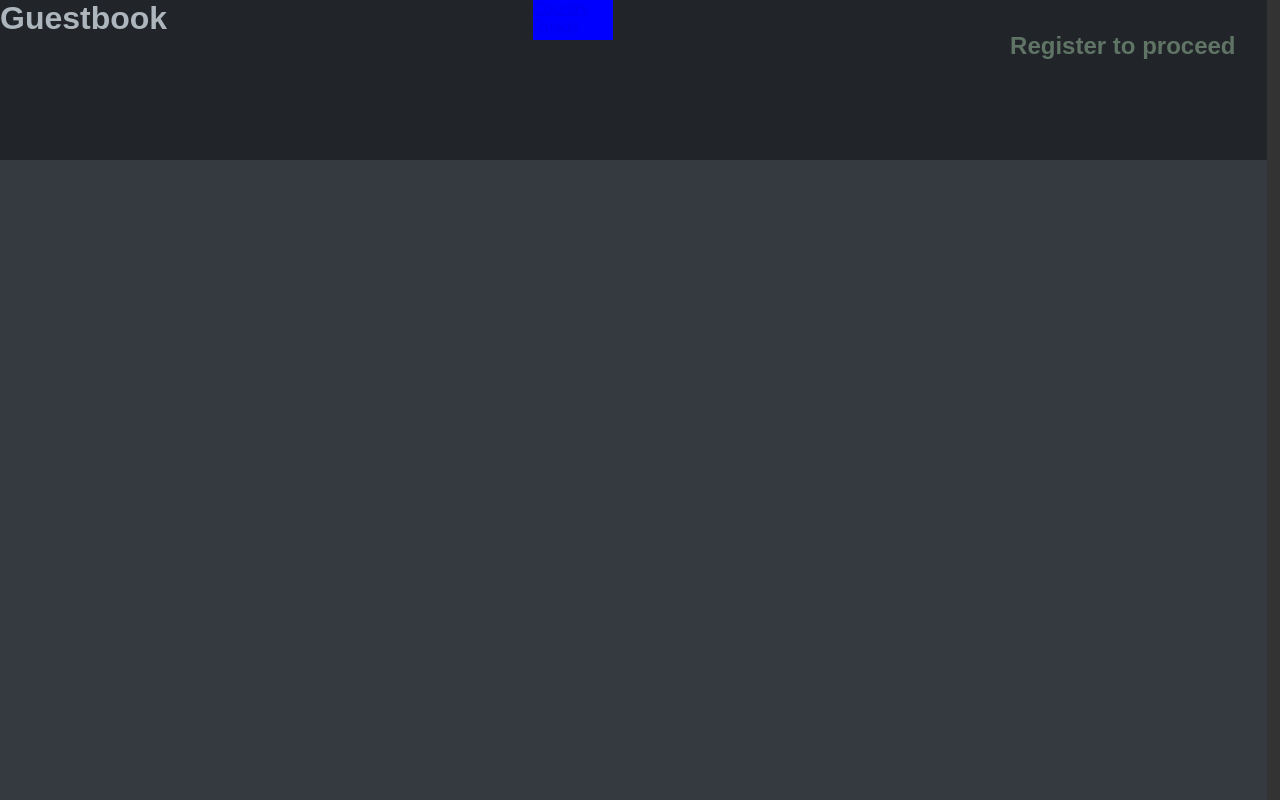
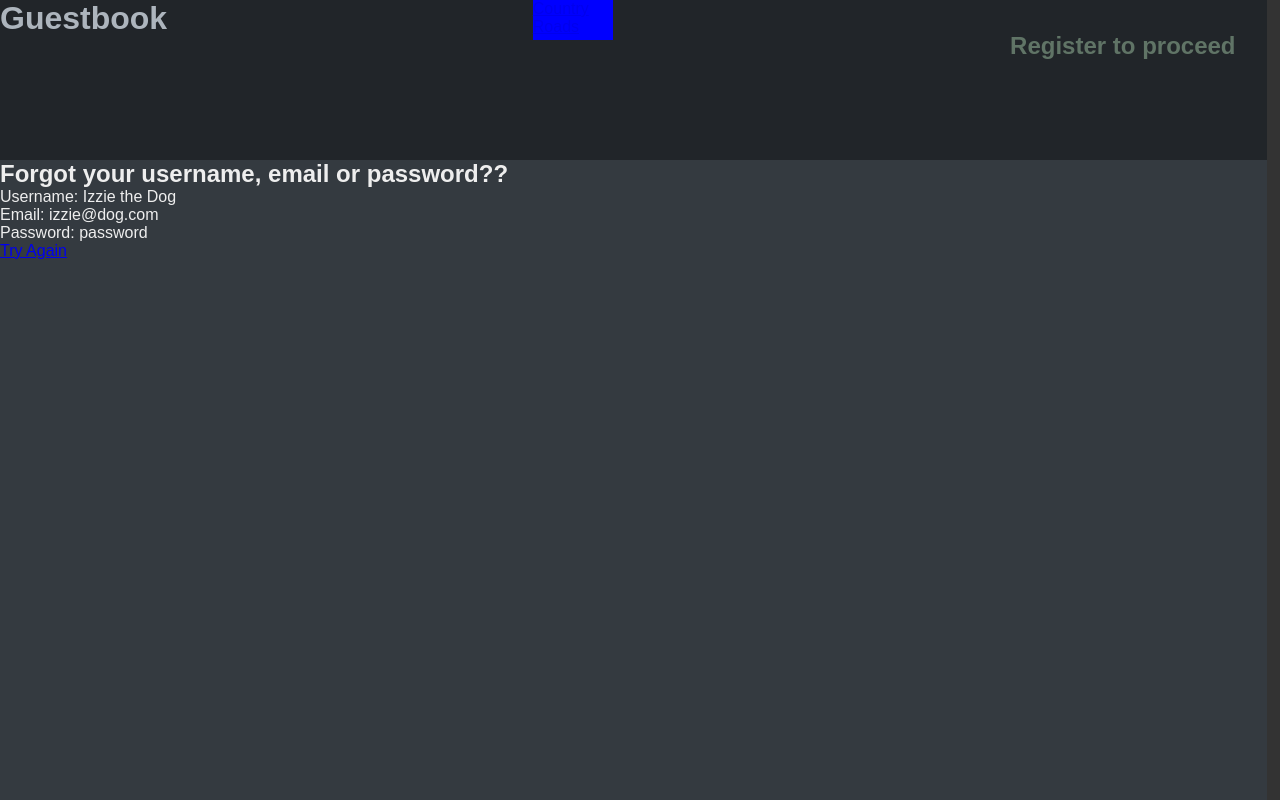
Before and after one commit to Joseph-K-B/guest-book, a React app: page /help in a window 1280 px wide. Shown: the top 800 px of the page. Built offline with nearby package versions, Linux system fonts and the light colour scheme.

Commit message:
PrivateRoute working, adding commented code for react v5

```diff
--- a/src/App.jsx
+++ b/src/App.jsx
@@ -7,6 +7,7 @@ import GuestBook from "./views/GuestBook/GuestBook";
 import Login from "./views/Auth/Login";
 import { AuthProvider } from "./context/AuthCtx";
 import PrivateRoute from "./components/privy/PrivateRoute";
+import Help from "./views/Help/Help";
 
 function App() {
   return (
@@ -16,11 +17,16 @@ function App() {
           <Router>
             <Layout className={css.layout}>
               <Routes>
-                <Route exact path='/' element={<Home />} />
+                <Route exact path='/home' element={<Home />} />
                 <Route path='/login' element={<Login />} />
+                <Route path='/help' element={<Help />} />
                 <Route
-                  path='/guestbook/*'
-                  element={<PrivateRoute component={GuestBook} />}
+                  path='/'
+                  element={
+                    <PrivateRoute>
+                      <GuestBook />
+                    </PrivateRoute>
+                  }
                 />
               </Routes>
             </Layout>
--- a/src/components/privy/PrivateRoute.jsx
+++ b/src/components/privy/PrivateRoute.jsx
@@ -1,24 +1,12 @@
-import { Routes, Route, useNavigate } from 'react-router-dom';
+import { Routes, Route, useNavigate, Navigate } from 'react-router-dom';
 import useAuth from '../../hooks/useAuth';
 
 function PrivateRoute({ children, ...rest }) {
   const { user } = useAuth();
   const navigate = useNavigate();
 
-  console.log('USER:',user, 'REST PARAMS:',rest, 'CHILDREN', children);
-  return (
-    <>
-    <Routes>
-      <Route
-      {...user ? {...rest} : navigate('/')}
-      // {...rest}
-      // render={user ? (rest) : (
-      //     navigate('/')
-      // )}
-      />
-    </Routes>
-    </>
-  );
-}
+  return (user ? children : <Navigate to= '/home' />)
+
+      }
 
 export default PrivateRoute;
--- a/src/views/Auth/Login.jsx
+++ b/src/views/Auth/Login.jsx
@@ -8,18 +8,18 @@ import css from './Login.css';
 function Login() {
   const {formState, handleFormChange} = useForm({ username: '', email: '', password: ''});
   const [error, setError] = useState(null);
+  // react-router-dom v5
+  // const history = useHistory();
   const navigate = useNavigate();
-  const location = useLocation();
   const auth = useAuth();
-
-  const { from } = location.state || {from : {pathname: '/'}};
 
   const handleLogin = (e) => {
     e.preventDefault();
     const confirmedAuth = auth.login(formState.username, formState.email, formState.password);
 
     if(confirmedAuth) {
-      navigate('/guestbook');
+      //history
+      navigate('/', {replace: true});
     } else {
       setError('Invalid credentials, form is case sensitive')
     }
--- /dev/null
+++ b/src/views/Help/Help.jsx
@@ -0,0 +1,20 @@
+import { Link } from "react-router-dom";
+
+
+function Help() {
+  return (
+    <>
+      <section>
+        <h1>Forgot your username, email or password??</h1>
+        <ul>
+          <li>Username: Izzie the Dog</li>
+          <li>Email: izzie@dog.com</li>
+          <li>Password: password</li>
+          <Link to='/login'>Try Again</Link>
+        </ul>
+      </section>
+    </>
+  )
+}
+
+export default Help;
```
